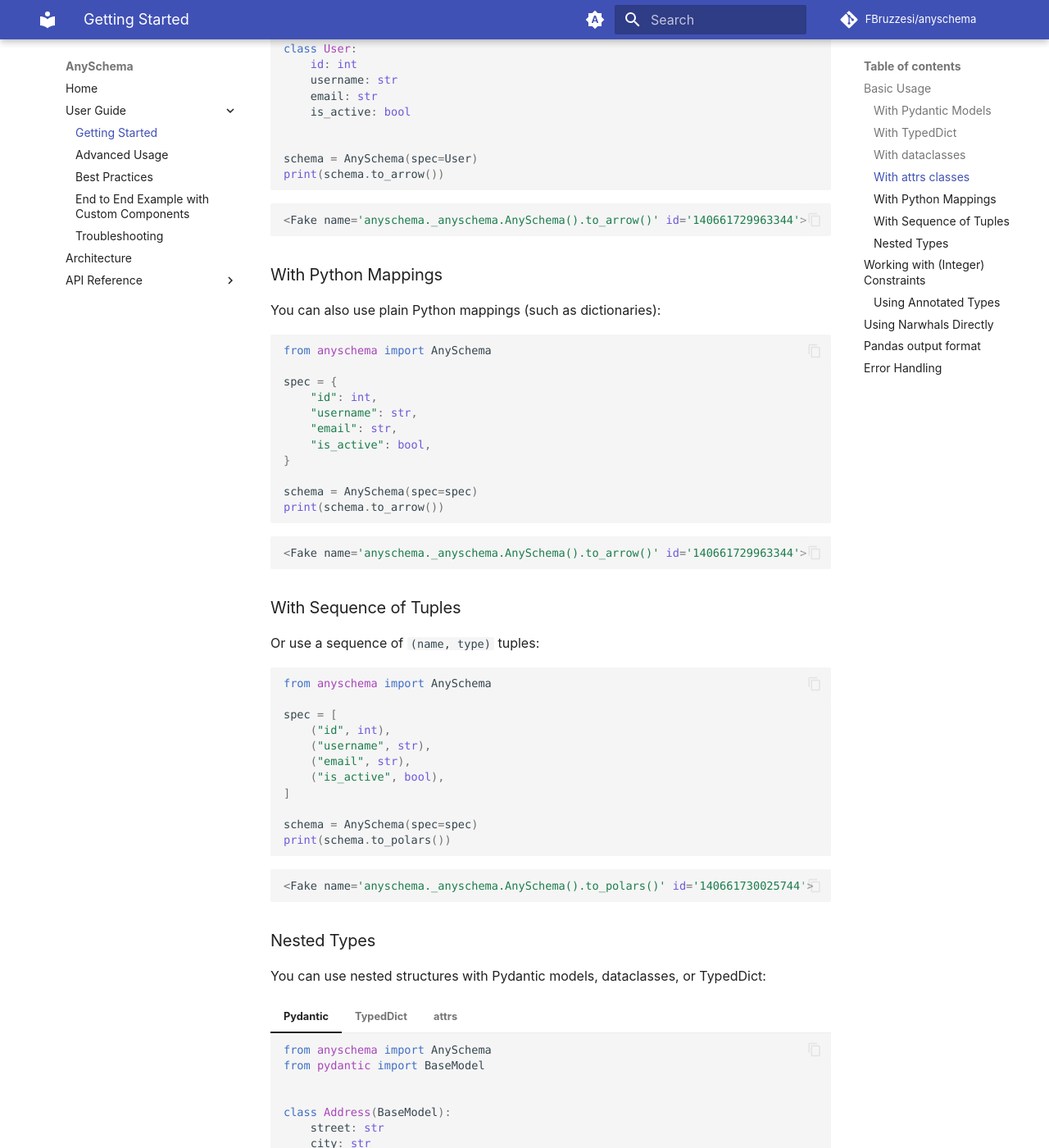
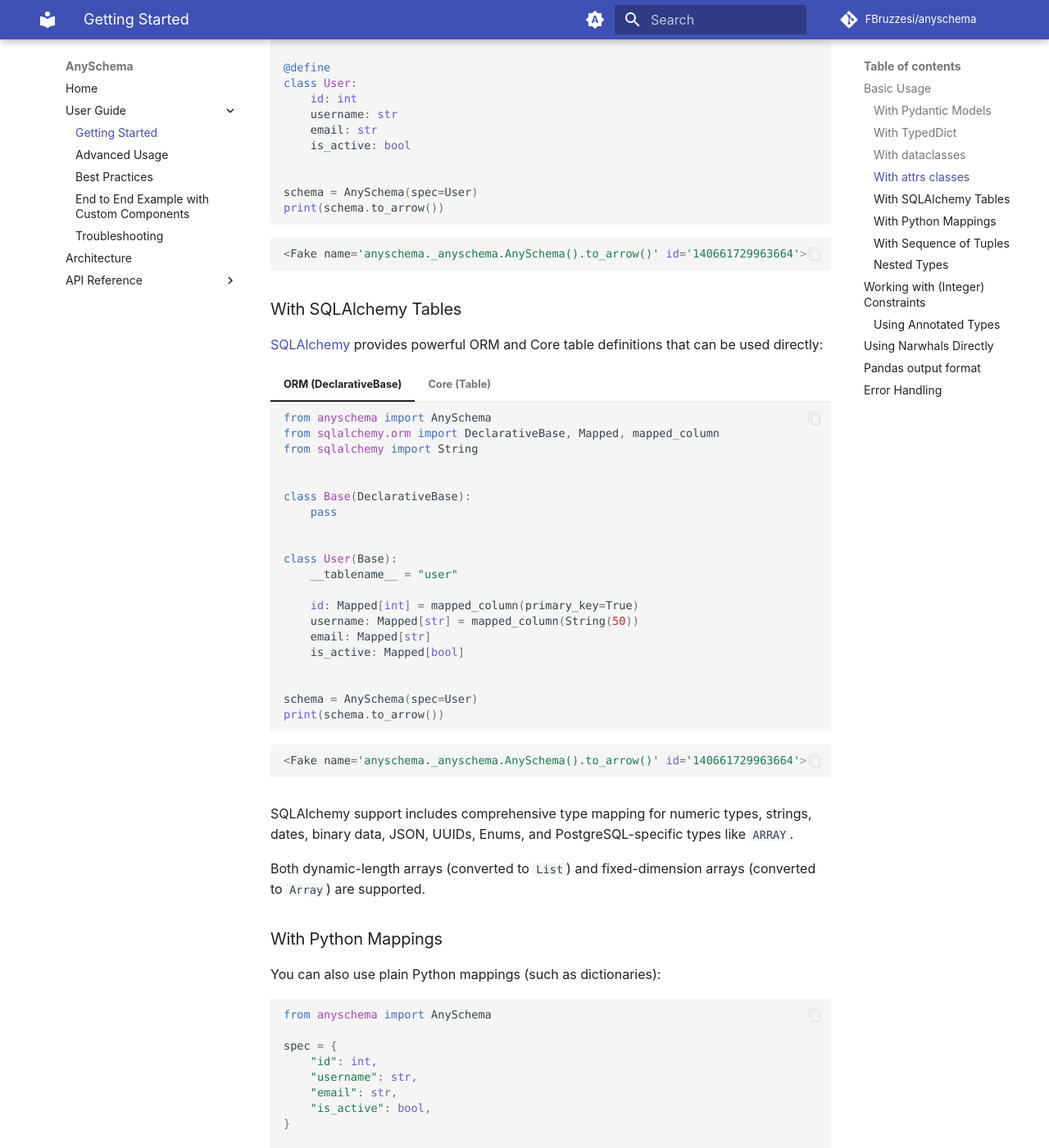
Before and after one commit to FBruzzesi/anyschema, an MkDocs documentation site: the page built from docs/user-guide/getting-started.md, in a window 1280 px wide and 1400 px high, scrolled down 2034 px. Shown: the whole window at 82% size. Built offline with MkDocs 1.6.1 and Material for MkDocs 9.7.7, drawn with Linux system fonts in a browser that asks for light colours; comment, search, counter and statistics services are not loaded; some of the changed text lies outside the part shown.

Commit message:
update docs

````diff
--- a/docs/user-guide/getting-started.md
+++ b/docs/user-guide/getting-started.md
@@ -4,8 +4,10 @@
 
 ## Basic Usage
 
-`anyschema` accepts specifications in multiple formats (and more to come, see [anyschema[#11](https://github.com/FBruzzesi/anyschema/issues/11)])
-and converts them to dataframe schemas. Let's explore each approach and when to use it.
+`anyschema` accepts specifications in multiple formats including Pydantic models, SQLAlchemy tables, TypedDict,
+dataclasses, attrs classes, and plain Python dicts (and more to come, see [anyschema#11](https://github.com/FBruzzesi/anyschema/issues/11)).
+
+Let's explore each approach and when to use it.
 
 ### With Pydantic Models
 
@@ -107,6 +109,61 @@
 schema = AnySchema(spec=User)
 print(schema.to_arrow())
 ```
+
+### With SQLAlchemy Tables
+
+[SQLAlchemy](https://www.sqlalchemy.org/) provides powerful ORM and Core table definitions that can be used directly:
+
+=== "ORM (DeclarativeBase)"
+
+    ```python exec="true" source="above" result="python" session="basic-sqlalchemy-orm"
+    from anyschema import AnySchema
+    from sqlalchemy.orm import DeclarativeBase, Mapped, mapped_column
+    from sqlalchemy import String
+
+
+    class Base(DeclarativeBase):
+        pass
+
+
+    class User(Base):
+        __tablename__ = "user"
+
+        id: Mapped[int] = mapped_column(primary_key=True)
+        username: Mapped[str] = mapped_column(String(50))
+        email: Mapped[str]
+        is_active: Mapped[bool]
+
+
+    schema = AnySchema(spec=User)
+    print(schema.to_arrow())
+    ```
+
+=== "Core (Table)"
+
+    ```python exec="true" source="above" result="python" session="basic-sqlalchemy-core"
+    from anyschema import AnySchema
+    from sqlalchemy import Table, Column, Integer, String, Boolean, MetaData
+
+
+    metadata = MetaData()
+    user_table = Table(
+        "user",
+        metadata,
+        Column("id", Integer, primary_key=True),
+        Column("username", String(50)),
+        Column("email", String(100)),
+        Column("is_active", Boolean),
+    )
+
+    schema = AnySchema(spec=user_table)
+    print(schema.to_arrow())
+    ```
+
+SQLAlchemy support includes comprehensive type mapping for numeric types, strings, dates, binary data, JSON, UUIDs,
+Enums, and PostgreSQL-specific types like `ARRAY`.
+
+Both dynamic-length arrays (converted to `List`) and fixed-dimension  arrays (converted to `Array`) are supported.
 
 ### With Python Mappings
 
--- a/pyproject.toml
+++ b/pyproject.toml
@@ -38,10 +38,11 @@
 [project.optional-dependencies]
 attrs = ["attrs>=22.1.0"]
 pydantic = ["pydantic>=2.0.0"]
+sqlalchemy = ["sqlalchemy>=2.0.0"]
 
 [dependency-groups]
 tests = [
-  "anyschema[pydantic]",
+  "anyschema[attrs,pydantic,sqlalchemy]",
   "covdefaults>=2.3.0",
   "hypothesis>=6.0.0",
   "narwhals[pandas,polars,pyarrow]",
@@ -59,7 +60,7 @@
 ]
 
 docs = [
-  "anyschema[attrs,pydantic]",
+  "anyschema[attrs,pydantic,sqlalchemy]",
   "black",  # required by mkdocstrings_handlers
   "markdown-exec[ansi]",
   "mkdocs",
@@ -72,7 +73,6 @@
 ]
 
 local-dev = [
-  "anyschema[attrs,pydantic]",
   "pre-commit",
   "ruff",
   {include-group = "tests"},
````
Also changed, not shown: README.md (+9 -6 lines), docs/index.md (+19 -9 lines).
